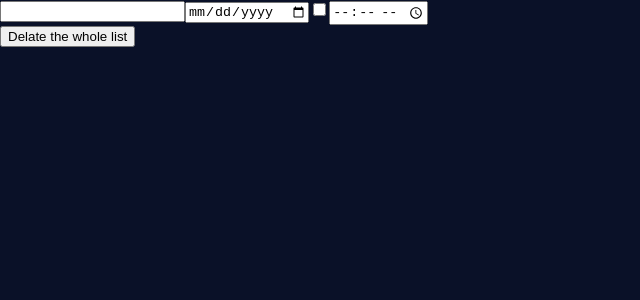
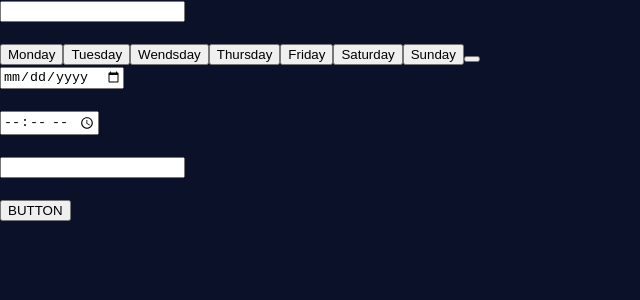
Before and after one commit to ota200/Scheduling-app, a React (Create React App) app: page / in a window 1280 px wide. Shown: the top 300 px of the page, without its empty margins (0-640 px from the left). Built offline with nearby package versions, Linux system fonts and the light colour scheme.

Commit message:
days of the week

```diff
--- a/src/App.js
+++ b/src/App.js
@@ -1,78 +1,36 @@
 import './App.css';
+import Dates from'./Componets/Dates';
+import Time from'./Componets/Time';
+import Words from'./Componets/Words';
+import Days from'./Componets/Days';
+
 import { useState } from 'react';
 
+
 export default function Notes() {
+  const [word,setWord] = useState("")
 
-  const [addNote,setAddNote] = useState([])
-
-  const [dates,setDate] = useState("")
-  const [words,setWord] = useState("")
-  const [times,setTime] = useState("")
-
-  let T = true
-
-  function getWords(e) {
+  function getWord(e) {
     setWord(e.target.value)
   }
 
-  function getDates(e) {
-    setDate(e.target.value)
-  }
 
-  function getTimes(e) {
-    setTime(e.target.value)
-  }
-
-  function getText(e) {
-      e.preventDefault();
-      setAddNote([
-          ...addNote,
-          {
-              id:addNote.length,
-              wordsId: addNote.length + words,
-              word: words,
-              datesId: addNote.length + words,
-              date: dates,
-              TimesId: addNote.length + words,
-              time: times
-
-          }
-      ])
-      setWord("")
-  }
-
-  function removeNote(id) {
-      const newList = addNote.filter((notes) => notes.id !== id);
-      setAddNote(newList);
-  }
-
-  function delList() {
-      setAddNote([])
-  }
 
   return (
       <div>
-          <form onSubmit={getText}>
-              <input value={words} onChange={getWords} ></input>
-              <input type="date" value={dates} onChange={getDates} ></input>
-              <input type="checkbox" ></input>
+          <Days />
+          <Dates/>
+          <Time/>
 
-              <input type="time" value={times} onChange={getTimes} ></input>
+          <div>
 
-          </form>
+            <form >
+                <input value={word} onChange={getWord} ></input>
+            </form>
 
-          {addNote.map(notes =>(
-              <>
-                  <h1 key={notes.wordsId} id={notes.id} >{notes.word} {notes.id}</h1>
-                  <h1 key={notes.datesId} id={notes.id} >{notes.date} {notes.id}</h1>
-                  <h1 key={notes.TimesId} id={notes.id} >{notes.time} {notes.id}</h1>
-
-                  <button onClick={() => removeNote(notes.id)}>Click to del</button>
-
-              </>
-          ))}
-
-          <button onClick={delList}>Delate the whole list</button>
+            <h1>{word}</h1>
+          </div>
+          <button >BUTTON</button>
 
       </div>
   );
--- /dev/null
+++ b/src/Componets/Dates.js
@@ -0,0 +1,26 @@
+import '../App.css';
+import { useState } from 'react';
+
+function Dates() {
+
+    const [dates,setDate] = useState("")
+
+    function getDates(e) {
+      setDate(e.target.value)
+    }
+
+    return (
+        <div>
+
+            <form >
+                <input type="date" value={dates} onChange={getDates} ></input>
+            </form>
+
+            <h1>{dates}</h1>
+        </div>
+    )
+
+}
+
+
+export default Dates;
--- /dev/null
+++ b/src/Componets/Days.js
@@ -0,0 +1,58 @@
+import '../App.css';
+import { useState } from 'react';
+import Words from'./Words';
+
+function Days() {
+
+    const [days,setDay] = useState({
+
+        mon:false,
+        tue:false,
+        wed:false,
+        thur:false,
+        fri:false,
+        sat:false,
+        sun:false,
+
+    })
+
+    function week(e) {
+        const d = e.target.id
+        console.log(d)
+        console.log(days[d])
+        if (days[d] == false) {
+            days[d] = true
+        } else {
+            days[d] = false
+        }
+
+    }
+
+    const data = () => {
+        setDay()
+    }
+
+
+    return (
+        <div>
+            <Words/>
+            <div>
+
+                <button id="mon" onClick={week}> Monday </button>
+                <button id="tue" onClick={week}>Tuesday </button>
+                <button id="wed" onClick={week}> Wendsday </button>
+                <button id="thur" onClick={week}> Thursday </button>
+                <button id="fri" onClick={week}> Friday </button>
+                <button id="sat" onClick={week}> Saturday </button>
+                <button id="sun" onClick={week}> Sunday </button>
+
+                <button onClick={() => data()}></button>
+            </div>
+        </div>
+
+    )
+
+}
+
+
+export default Days;
--- /dev/null
+++ b/src/Componets/Time.js
@@ -0,0 +1,27 @@
+import '../App.css';
+import { useState } from 'react';
+
+function Time() {
+
+    const [times,setTime] = useState("")
+
+    function getTimes(e) {
+        setTime(e.target.value)
+    }
+
+
+    return (
+        <div>
+
+            <form >
+                <input type="time" value={times} onChange={getTimes} ></input>
+            </form>
+
+            <h1>{times}</h1>
+        </div>
+    );
+
+}
+
+
+export default Time;
--- /dev/null
+++ b/src/Componets/Words.js
@@ -0,0 +1,27 @@
+import '../App.css';
+import { useState } from 'react';
+
+function Words() {
+
+    const [word,setWord] = useState("")
+
+    function getWord(e) {
+        setWord(e.target.value)
+    }
+
+
+    return (
+        <div>
+
+            <form >
+                <input value={word} onChange={getWord} ></input>
+            </form>
+
+            <h1>{word}</h1>
+        </div>
+    );
+
+}
+
+
+export default Words;
```
